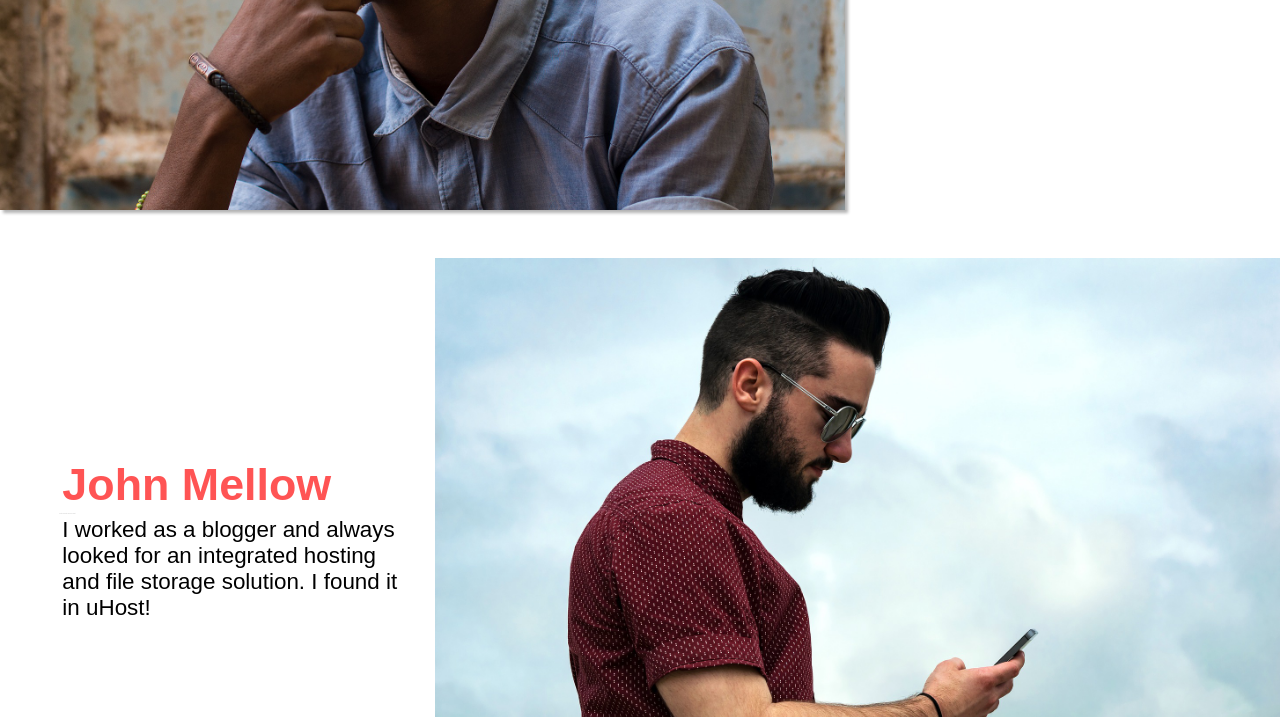
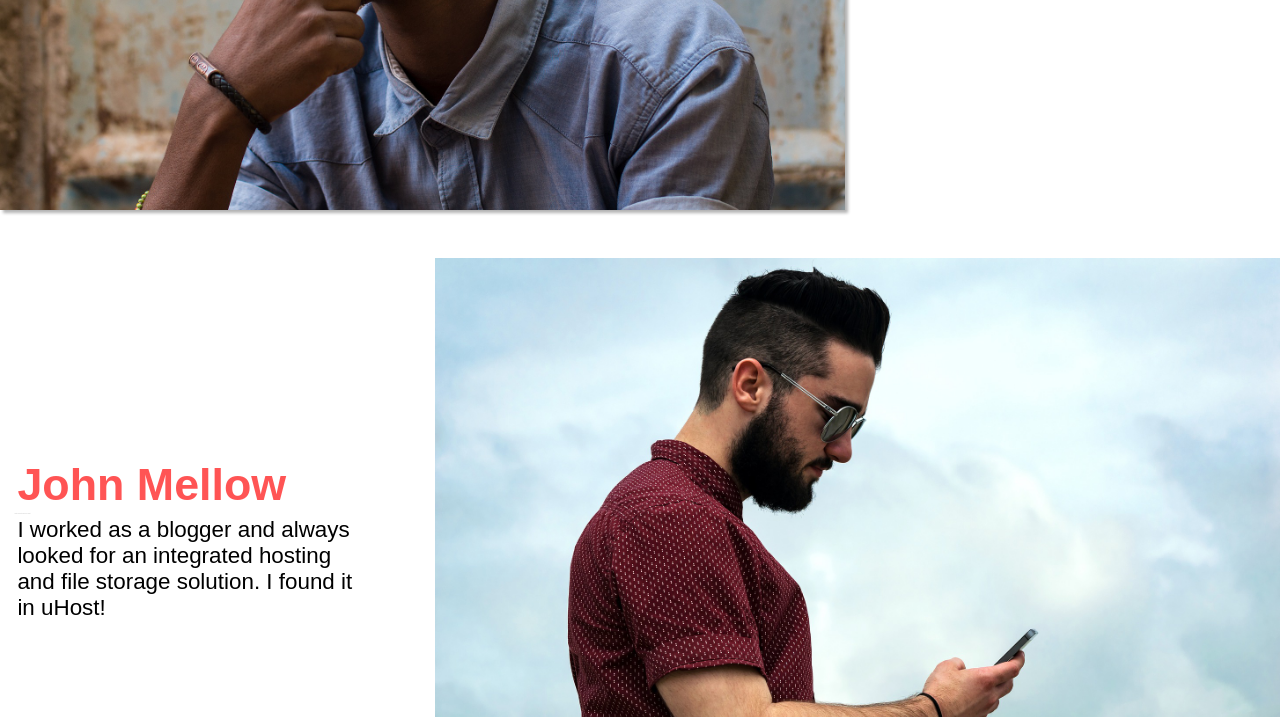
Before and after one commit to amm834/css-academic, a plain HTML site: page customers/index.html in a window 1280 px wide. Shown: the part 449-1166 px from the top of the page. Drawn offline with Linux system fonts and the light colour scheme.

Commit message:
fix: Fix border bug of main premium package

```diff
--- a/customers/customers.css
+++ b/customers/customers.css
@@ -65,6 +65,9 @@
     .testimonial {
         margin: 3rem auto;
         max-width: 1500px;
+        display: flex;
+        align-items: center;
+        justify-content: space-between;
     }
 
     .testimonial__list {
--- a/packages/packages.css
+++ b/packages/packages.css
@@ -82,7 +82,6 @@
 
 .main-package--premium {
     background: #0e4f1f;
-    border: 4px solid rgba(0, 0, 0, 0);
 }
 
 .main-package--premium .main-package__title {
@@ -99,7 +98,6 @@
         max-width: 1500px;
         margin: 7rem auto;
     }
-
 
 }
 
```
